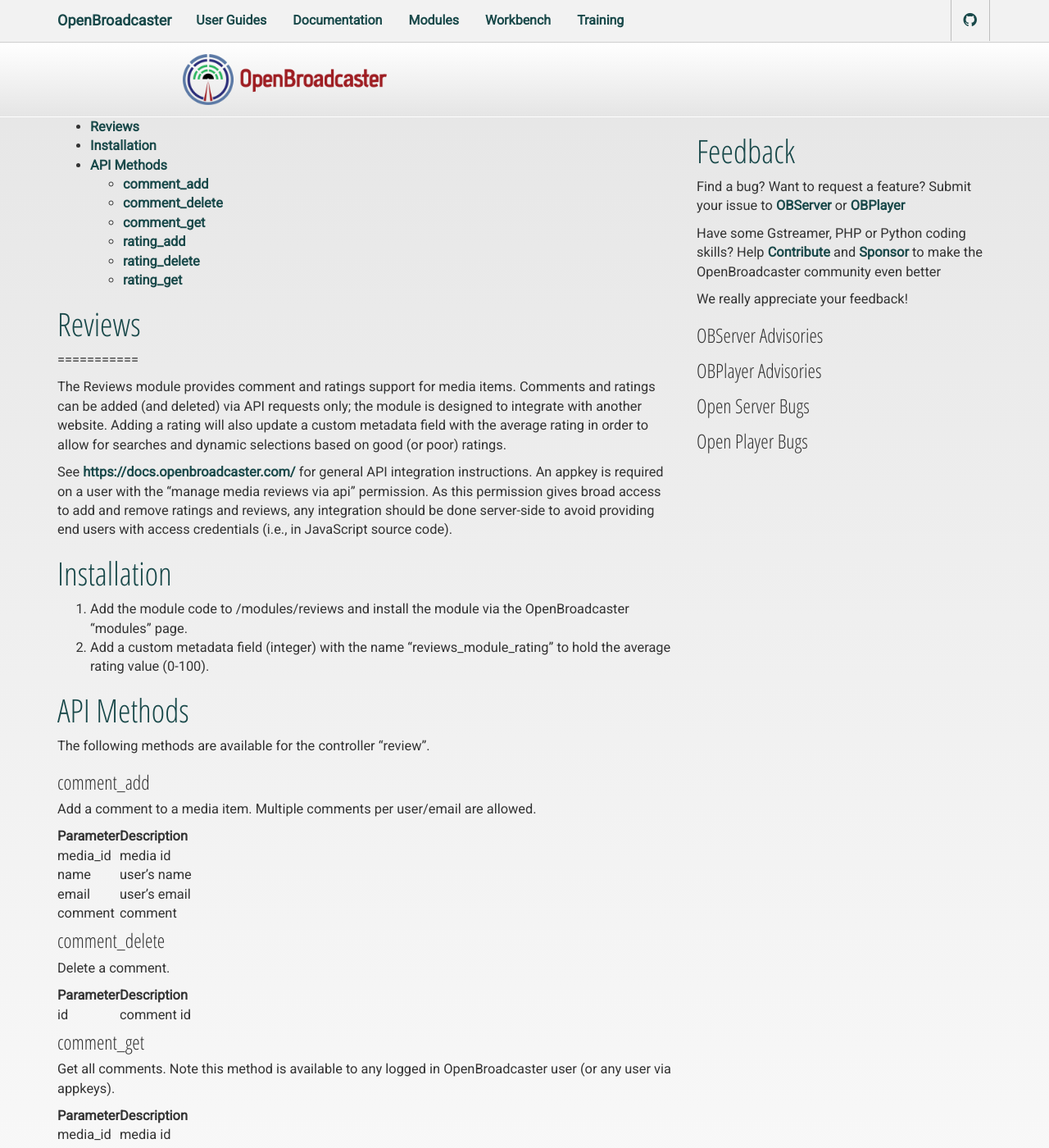
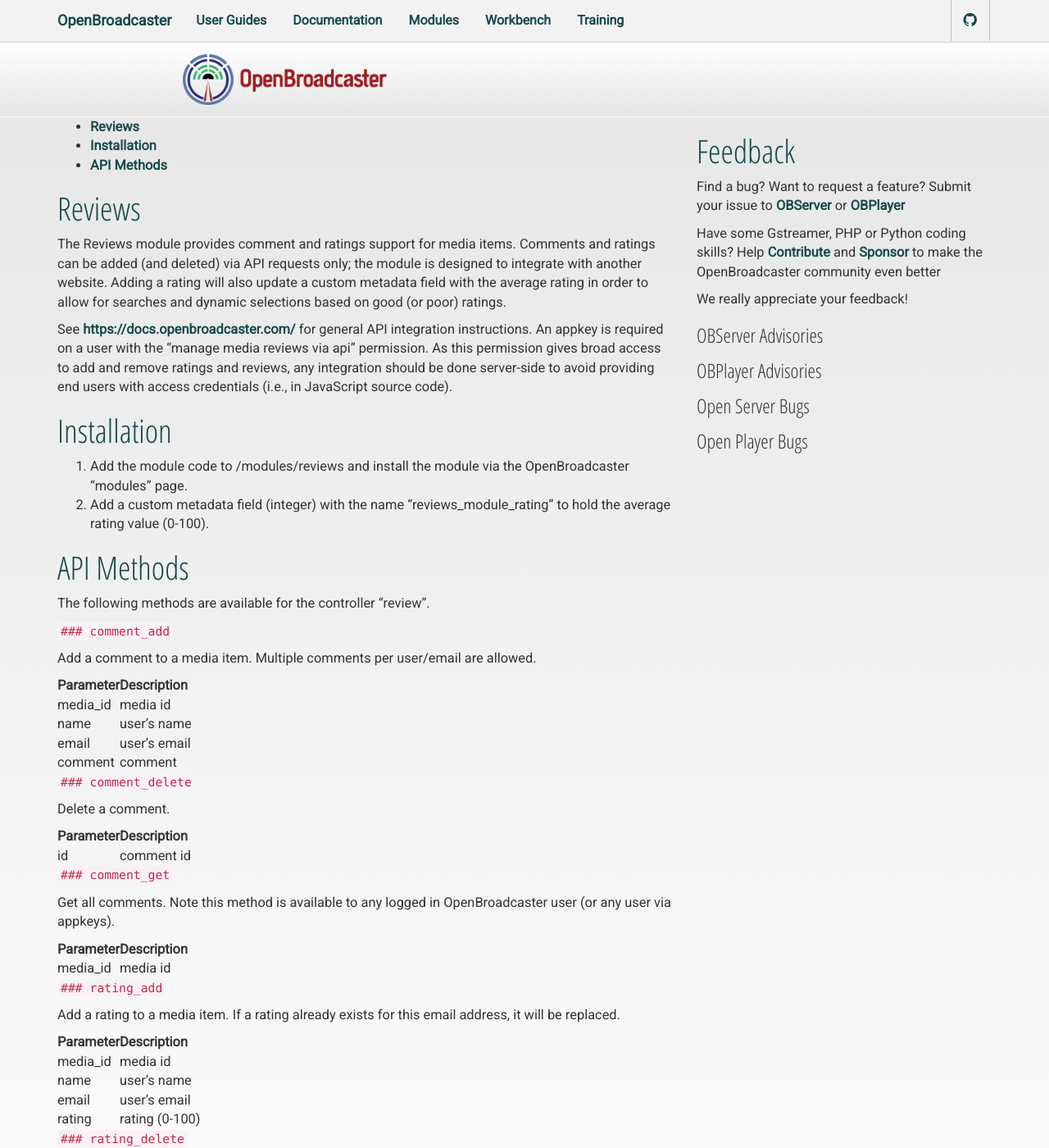
Before and after one commit to openbroadcaster/reviews, a Jekyll site: the page built from index.md, in a window 1280 px wide and 1400 px high. Shown: the whole window at 82% size. Built offline with Jekyll 4.4.1, drawn with Linux system fonts in a browser that asks for light colours; the list of posts is cut into pages by our own code; some of the changed text lies outside the part shown.

Commit message:
Update index.md

```diff
--- a/index.md
+++ b/index.md
@@ -7,7 +7,6 @@
 {:toc}
 
 ## Reviews
-===========
 
 The Reviews module provides comment and ratings support for media items. Comments and ratings can be added (and deleted) via API requests only; the module is designed to integrate with another website. Adding a rating will also update a custom metadata field with the average rating in order to allow for searches and dynamic selections based on good (or poor) ratings.
 
@@ -22,7 +21,8 @@
 
 The following methods are available for the controller "review".
 
-### comment_add
+`### comment_add`
+{:.no_toc}
 
 Add a comment to a media item. Multiple comments per user/email are allowed.
 
@@ -33,7 +33,8 @@
 | email | user's email |
 | comment | comment |
 
-### comment_delete
+`### comment_delete`
+{:.no_toc}
 
 Delete a comment.
 
@@ -41,7 +42,8 @@
 | --- | --- |
 | id | comment id |
 
-### comment_get
+`### comment_get`
+{:.no_toc}
 
 Get all comments. Note this method is available to any logged in OpenBroadcaster user (or any user via appkeys).
 
@@ -49,7 +51,8 @@
 | --- | --- |
 | media_id | media id |
 
-### rating_add
+`### rating_add`
+{:.no_toc}
 
 Add a rating to a media item. If a rating already exists for this email address, it will be replaced.
 
@@ -60,7 +63,8 @@
 | email | user's email |
 | rating | rating (0-100) |
 
-### rating_delete
+`### rating_delete`
+{:.no_toc}
 
 Delete a rating.
 
@@ -68,7 +72,8 @@
 | --- | --- |
 | id | rating id |
 
-### rating_get
+`### rating_get`
+{:.no_toc}
 
 Get all ratings. Note this method is available to any logged in OpenBroadcaster user (or any user via appkeys).
 
```
